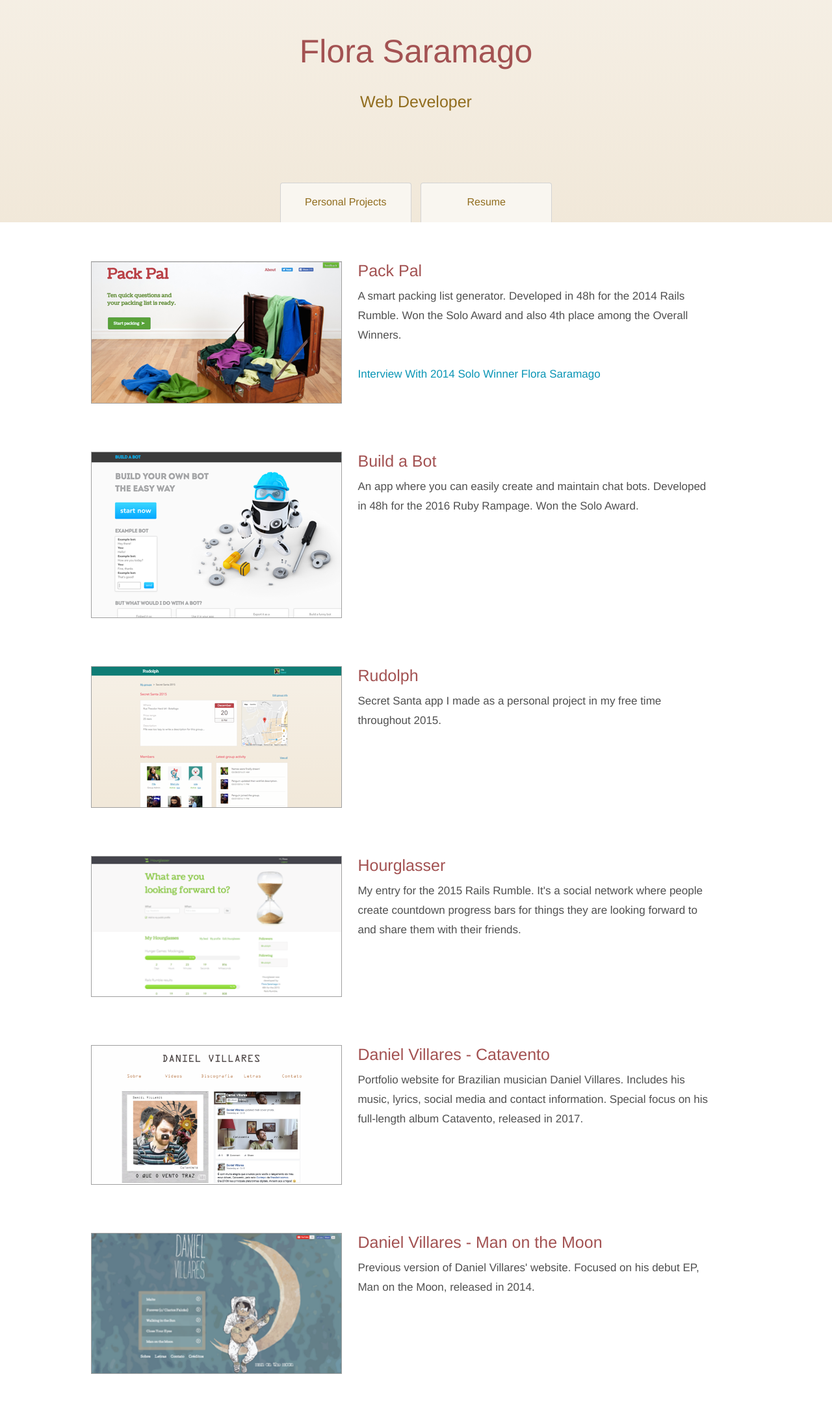
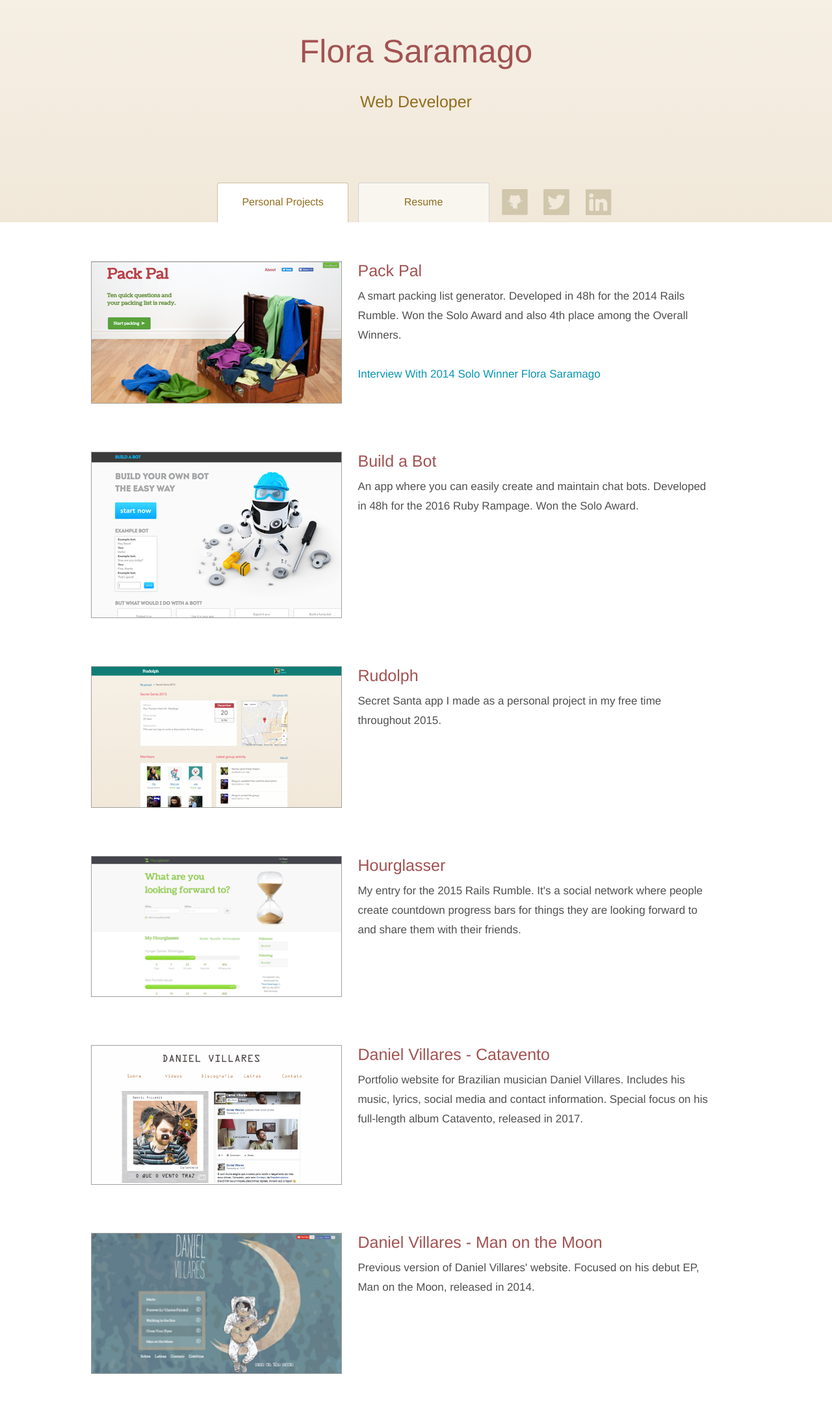
Before and after one commit to florasaramago/FloraSaramago, a Jekyll site: the page built from index.html, in a window 1280 px wide. Shown: the whole page at 65% size. Built offline with Jekyll 4.4.1, drawn with Linux system fonts in a browser that asks for light colours; some web fonts are replaced.

Commit message:
Move social icons to navigation

```diff
--- a/_layouts/default.html
+++ b/_layouts/default.html
@@ -11,13 +11,32 @@
       <div id="header-contents">
         <h1>Flora Saramago</h1>
         <h2>Web Developer</h2>
+      </div>
 
-        <div id="tabs">
-          <ul class="tab-list">
-            <li class="tab pp"><a href="{{ '/index.html' | relative_url }}">Personal Projects</a></li>
-            <li class="tab pp"><a href="{{ '/resume.html' | relative_url }}">Resume</a></li>
-          </ul>
-        </div>
+      <div id="tabs">
+        <ul class="tab-list">
+          <li class="tab {% if page.name == 'index.html' %} active {% endif %}"><a href="{{ '/index.html' | relative_url }}">Personal Projects</a></li>
+
+          <li class="tab {% if page.name == 'resume.html' %} active {% endif %}"><a href="{{ '/resume.html' | relative_url }}">Resume</a></li>
+
+          <li class="tab borderless-tab">
+            <a href="https://github.com/florasaramago" target="_blank">
+              <img class="social" src="{{ '/assets/images/icon-github.png' | relative_url }}" />
+            </a>
+          </li>
+
+          <li class="tab borderless-tab">
+            <a href="https://twitter.com/flora_saramago" target="_blank">
+              <img class="social" src="{{ '/assets/images/icon-twitter.png' | relative_url }}" />
+            </a>
+          </li>
+
+          <li class="tab borderless-tab">
+            <a href="https://linkedin.com/pub/flora-saramago/24/439/b79" target="_blank">
+              <img class="social" src="{{ '/assets/images/icon-linkedin.png' | relative_url }}" />
+            </a>
+          </li>
+        </ul>
       </div>
     </div>
 
--- a/_sass/main.scss
+++ b/_sass/main.scss
@@ -59,22 +59,20 @@ input[type=text] {
   }
 
   #tabs {
-    margin: 67px auto 0 auto;
     background: transparent;
-    border:none !important;
+    border: none !important;
     position: absolute;
-    width: 50%;
+    width: 100%;
     bottom: 0;
     margin: 0;
 
     .tab-list {
       height: 45px;
       text-align: center;
-      background:transparent;
+      background: transparent;
       -webkit-padding-start: 0 !important;
-    }
 
-    .tab-list li {
+      li {
         display: inline-block;
         float: none;
         margin: 0 5px;
@@ -83,6 +81,7 @@ input[type=text] {
 
       .ui-tabs-panel {
         padding: 4em 1.4em;
+      }
     }
 
     .tab {
@@ -114,6 +113,26 @@ input[type=text] {
     .active {
       background: #fff;
       border-color: rgba(145, 109, 30, 0.42);
+    }
+
+    .borderless-tab {
+      border: 0;
+      background: transparent;
+      text-align: left;
+      width: auto;
+
+      a {
+        display: inline-block;
+        padding: 0 5px;
+        height: 15px;
+        position: relative;
+        bottom: 10px;
+
+        .social {
+          float: left;
+          width: 40px;
+        }
+      }
     }
   }
 }
@@ -368,6 +387,10 @@ input[type=text] {
         }
       }
 
+      .borderless-tab {
+        width: 40px !important;
+      }
+
       .pp {
         height: 50px;
         padding-top: 10px;
```
Also changed, not shown: assets/images/icon-github.png (added), assets/images/icon-linkedin.png (added), assets/images/icon-twitter.png (added), assets/images/icons2.png (deleted). Lines whose indentation alone changed are shown as unchanged.
